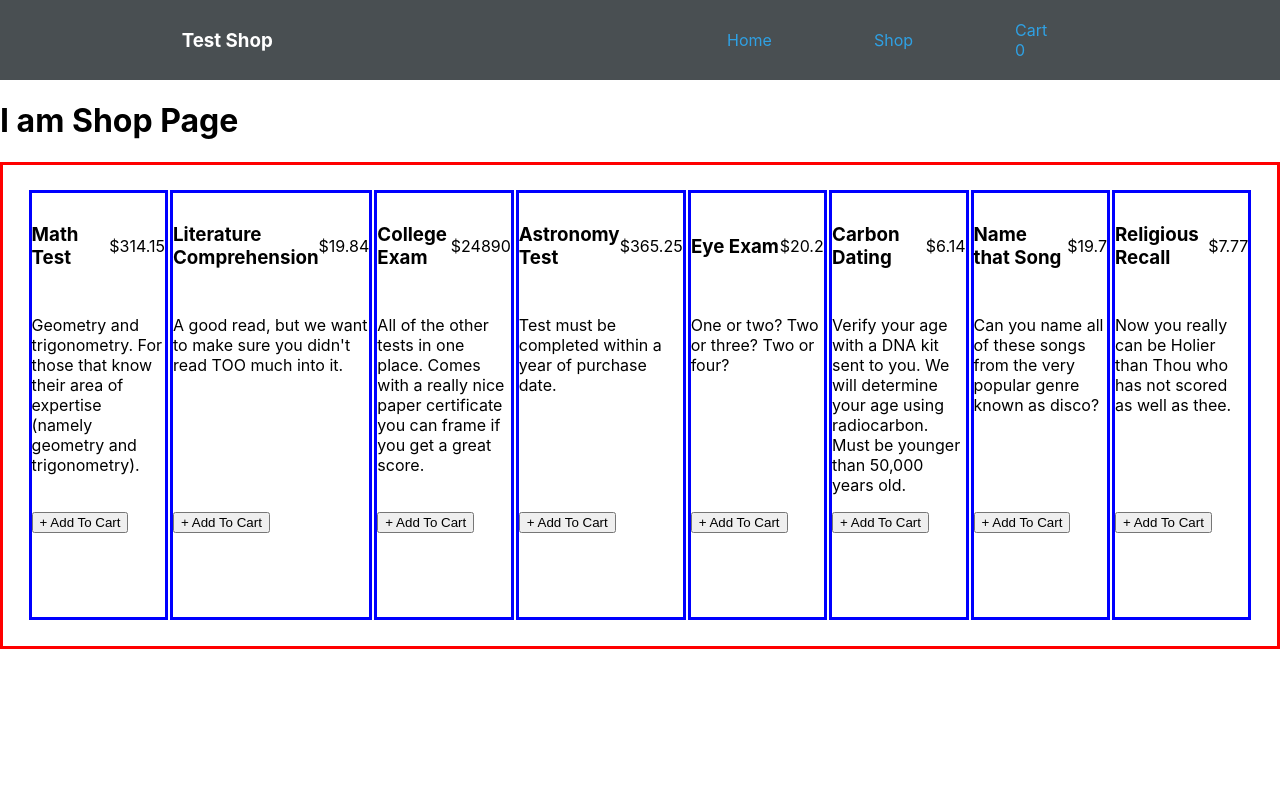
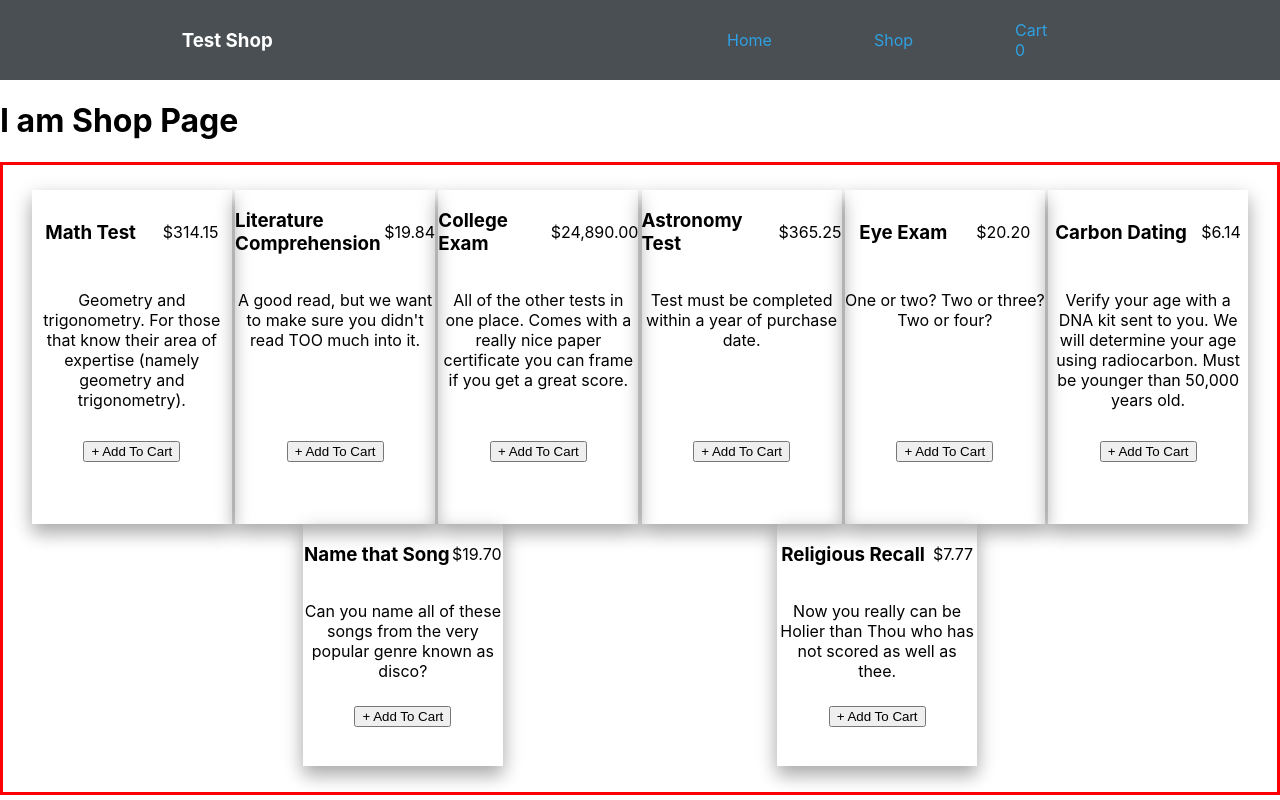
Before and after one commit to TruDarksider/shopping-cart, a React (Create React App) app: page /shop in a window 1280 px wide. Built offline with nearby package versions, Linux system fonts and the light colour scheme.

Commit message:
Cards have shadow, prices display better, description centered

```diff
--- a/src/App.css
+++ b/src/App.css
@@ -1,17 +1,19 @@
-.App {
+/* .App {
   text-align: center;
-}
+} */
 
 .card {
   display: grid;
   grid-template-rows: 1fr 2fr 1fr;
   width: clamp(50px, 20vw, 200px);
-  border: solid blue;
+  box-shadow: 0 10px 16px 0 rgba(0,0,0,0.2), 0 6px 20px 0 rgba(0, 0, 0, 0.19);
 }
 
 .cardContainer {
   display: flex;
-  gap: 2px;
+  flex-wrap: wrap;
+  justify-content: space-evenly;
+  /* gap: 2px; */
   padding: 2vw;
   border: solid red;
 }
@@ -22,18 +24,28 @@
   justify-content: space-around;
 }
 
+.changeQuantity {
+  display: flex;
+  align-items: center;
+  justify-content: center;
+}
+
 input {
   width: 50px;
 }
 
-nav {
+.itemDesc {
+  text-align: center;
+}
+
+/* nav {
   display: flex;
   justify-content: space-around;
   align-items: center;
   min-height: 10vh;
   background: rgb(73, 79, 82);
   color: white;
-}
+} */
 
 .nav-links {
   width: 33%;
--- a/src/Shop.js
+++ b/src/Shop.js
@@ -13,7 +13,7 @@ const Shop = (props) =>{
         const itemInCart = cartItems.find(({id}) => id === itemId );
         return itemInCart ? itemInCart.quantity : 0
     }
-    //candles, heart not red book, leaf, orb, armor
+
     return (
         <div>
             <h1>I am Shop Page</h1>
@@ -23,12 +23,12 @@ const Shop = (props) =>{
                     <div className="card">
                         <div className="cardHeader">
                             <h3 name={item.id} key={item.id}>{item.name}</h3>
-                            <span>${item.price}</span>
+                            <span>{item.price.toLocaleString('us-US', {style:'currency', currency:'USD'})}</span>
                         </div>
-                        <p>{item.description}</p>
+                        <p className='itemDesc'>{item.description}</p>
                         <div className="addToCart">
                         {quantityInCart(item.id) === 0 ? (
-                            <div>
+                            <div className='changeQuantity'>
                                 <button onClick={cartActionHandler}>+ Add To Cart</button>
                             </div>
                         ) :
```
